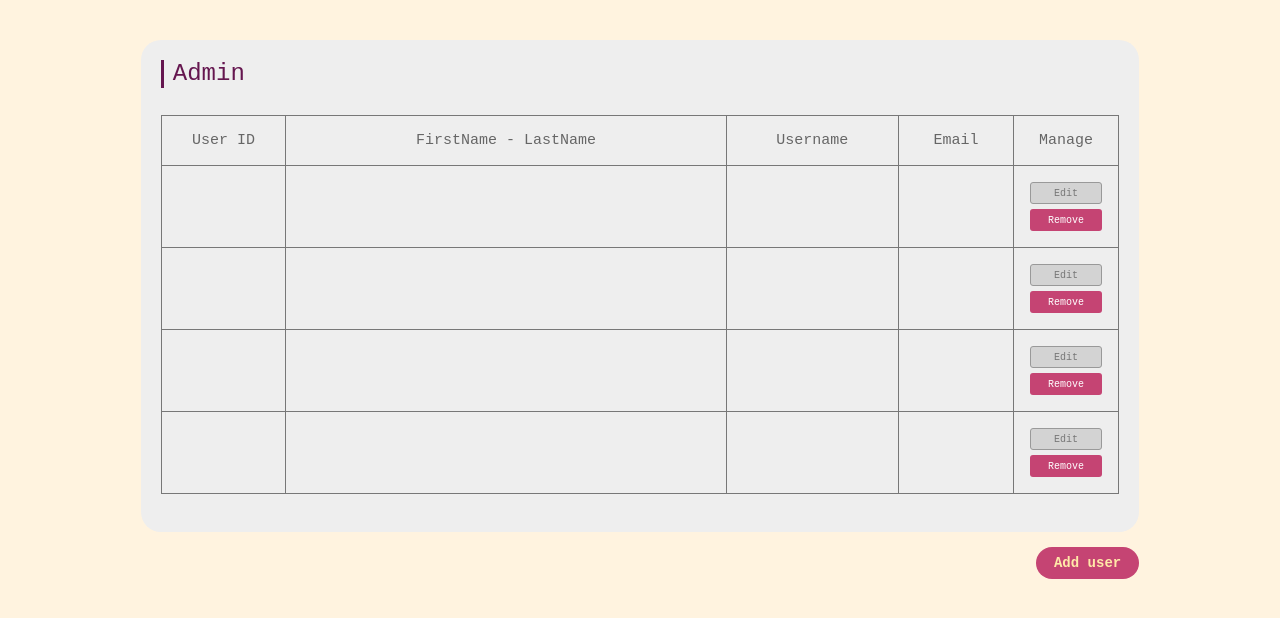
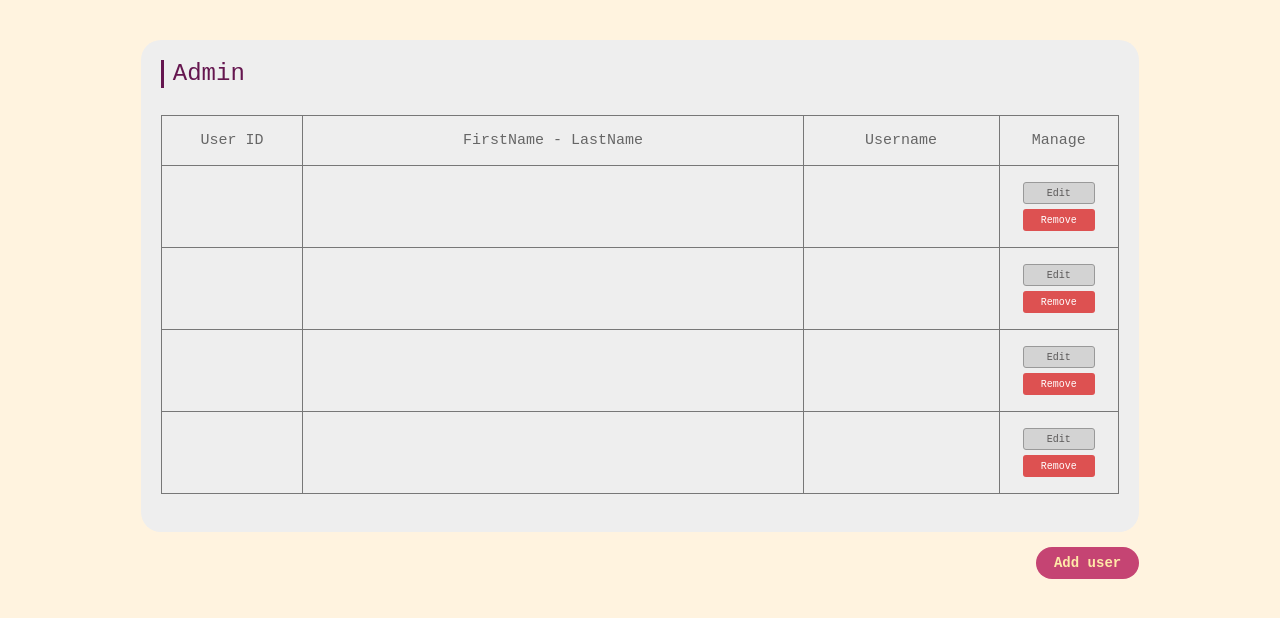
Before and after one commit to Nachapol1311/samud_trade, a plain HTML site: page sec1_gr3_fe_src/html/UserManage.html in a window 1280 px wide. Shown: the part 86-704 px from the top of the page. Drawn offline with Linux system fonts and the light colour scheme.

Commit message:
color button

```diff
--- a/sec1_gr3_fe_src/css/UserManage.css
+++ b/sec1_gr3_fe_src/css/UserManage.css
@@ -148,7 +148,7 @@ body {
 .edit-btn {
     background-color: #d3d3d3;
 
-    color: #777;
+    color: #5b5959;
 
     border: 1px solid #999;
 
@@ -156,7 +156,7 @@ body {
 }
 
 .remove-btn {
-    background-color: #c54473;
+    background-color: #dd5151;
 
     color: white;
 
--- a/sec1_gr3_fe_src/html/UserManage.html
+++ b/sec1_gr3_fe_src/html/UserManage.html
@@ -51,14 +51,12 @@
                         <th class="id-column">User ID</th>
                         <th class="name-column">FirstName - LastName</th>
                         <th class="username-column">Username</th>
-                        <th class="email-column">Email</th>
                         <th class="manage-column">Manage</th>
                     </tr>
                 </thead>
 
                 <tbody>
                     <tr>
-                        <td></td>
                         <td></td>
                         <td></td>
                         <td></td>
@@ -74,7 +72,6 @@
                         <td></td>
                         <td></td>
                         <td></td>
-                        <td></td>
 
                         <td>
                             <div class="manage-buttons">
@@ -87,17 +84,15 @@
                         <td></td>
                         <td></td>
                         <td></td>
-                        <td></td>
 
                         <td>
                             <div class="manage-buttons">
-                                <button class="edit-btn">Edit</button>
+                                <button type="button" class="edit-btn">Edit</button>
                                 <button class="remove-btn">Remove</button>
                             </div>
                         </td>
                     </tr>
                     <tr>
-                        <td></td>
                         <td></td>
                         <td></td>
                         <td></td>
```
Also changed, not shown: sec1_gr3_fe_src/html/ProductManage.html (+1 -1 lines).
